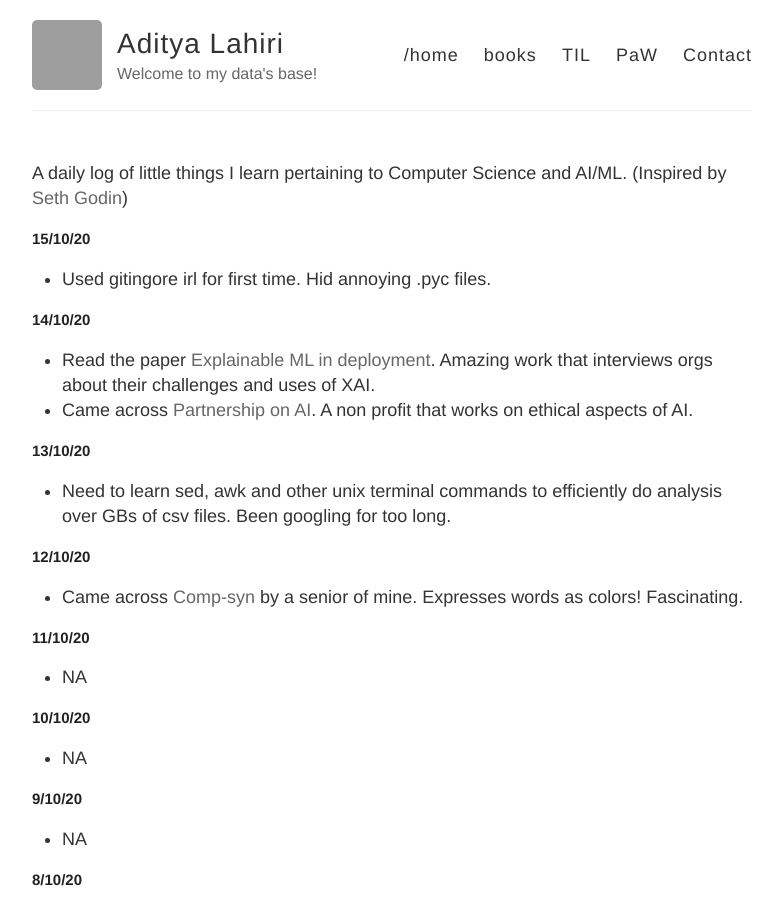
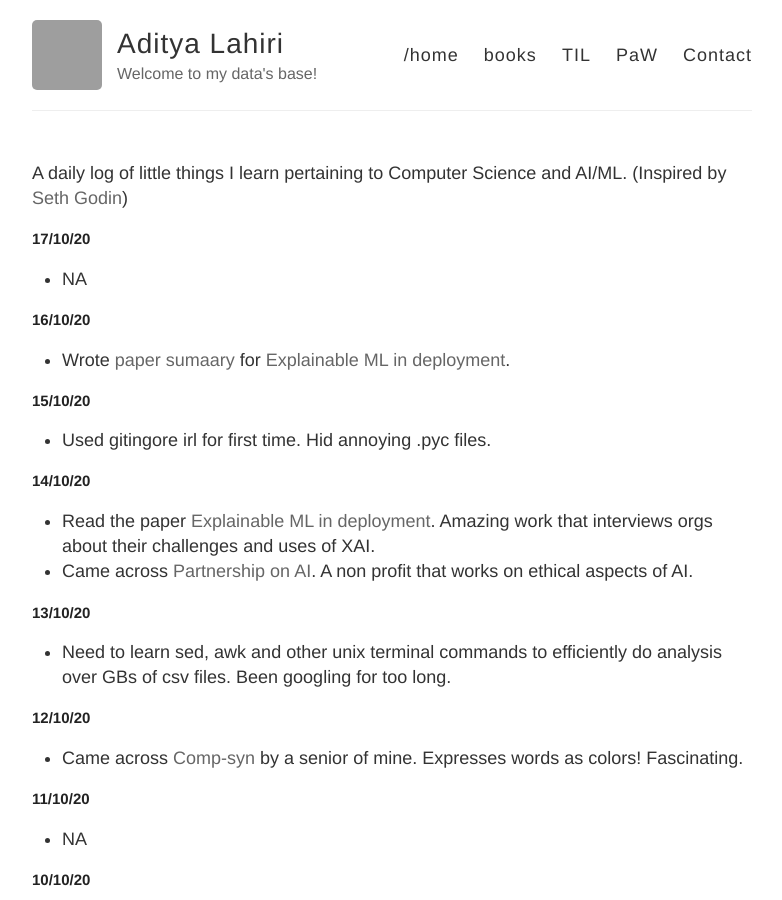
Before and after one commit to adityalahiri/adityalahiri.github.io, a Jekyll site: the page built from TIL.md, in a window 1280 px wide and 900 px high. Shown: the whole window, without its empty margins (248-1030 px from the left). Built offline with Jekyll 4.4.1, drawn with Linux system fonts in a browser that asks for light colours; our own code applies the rules of GitHub Pages for plain Markdown files; grey boxes are pictures that could not be loaded.

Commit message:
Update for 16 & 17/10

```diff
--- a/TIL.md
+++ b/TIL.md
@@ -1,5 +1,13 @@
 A daily log of little things I learn pertaining to Computer Science and AI/ML.
 (Inspired by [Seth Godin](https://seths.blog/))
+
+## 17/10/20
+
+* NA
+
+## 16/10/20
+
+* Wrote [paper sumaary](https://adityalahiri.gitbook.io/paw/explainable-machine-learning-in-deployment) for [Explainable ML in deployment](https://arxiv.org/pdf/1909.06342.pdf).
 
 ## 15/10/20
 
```
